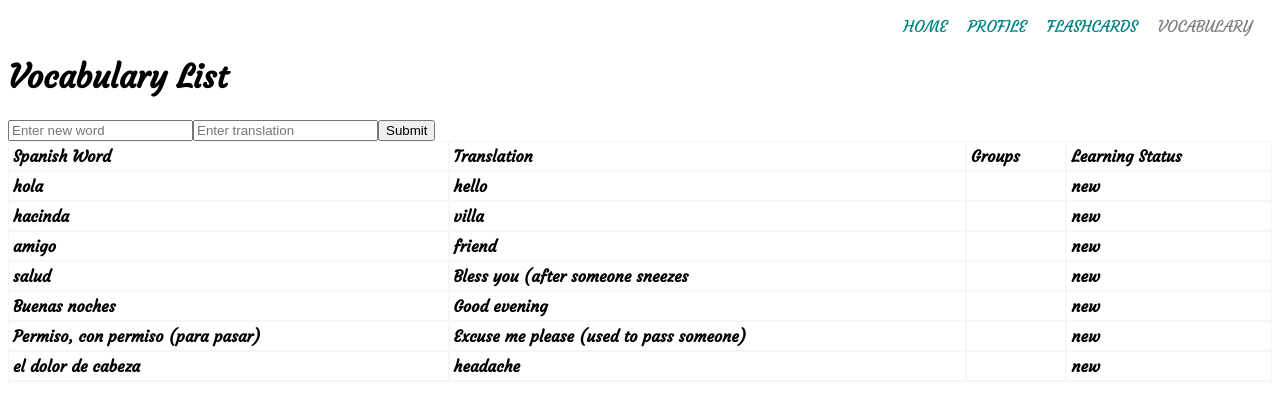
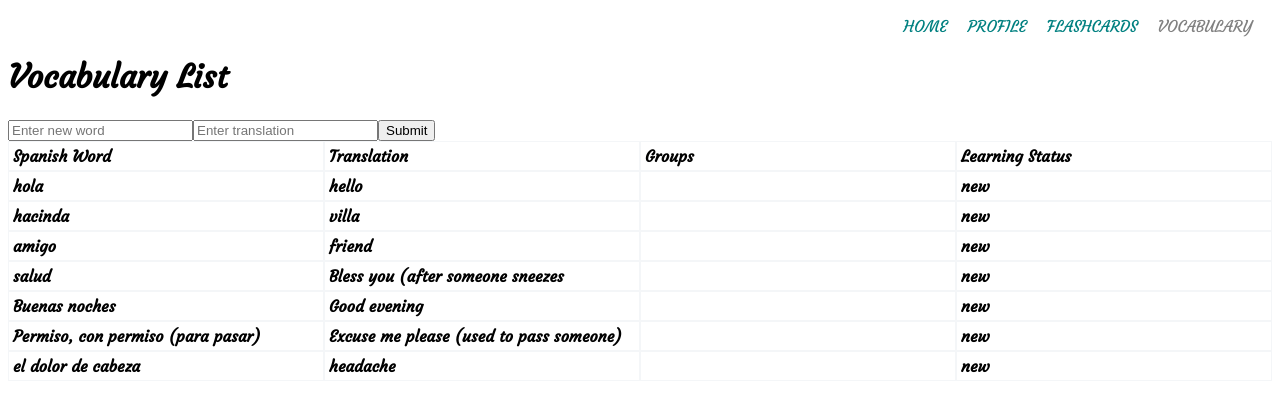
Before and after one commit to chatter-ladder/client, a React (Create React App) app: page /vocabulary in a window 1280 px wide. Shown: the top 410 px of the page. Built offline with nearby package versions, Linux system fonts and the light colour scheme.

Commit message:
Added min-width to columns and a scroll container to table to make table scrollable

```diff
--- a/src/components/UI/Table/Cell/Cell.module.css
+++ b/src/components/UI/Table/Cell/Cell.module.css
@@ -8,4 +8,5 @@
   border: 1px solid #f4f6f8;
   padding: 4px;
   text-align: left;
+  min-width: 300px;
 }
--- a/src/components/UI/Table/Table.js
+++ b/src/components/UI/Table/Table.js
@@ -43,10 +43,12 @@ class Table extends Component {
 
     return (
       <div className={classes.Container}>
-        <table className={classes.Table}>
-          <thead>{headingRows}</thead>
-          <tbody>{bodyRows}</tbody>
-        </table>
+        <div className={classes.ScrollContainer}>
+          <table className={classes.Table}>
+            <thead>{headingRows}</thead>
+            <tbody>{bodyRows}</tbody>
+          </table>
+        </div>
       </div>
     );
   }
--- a/src/components/UI/Table/Table.module.css
+++ b/src/components/UI/Table/Table.module.css
@@ -1,5 +1,9 @@
 .Container {
   max-width: 100vw;
+}
+
+.ScrollContainer {
+  overflow-x: auto;
 }
 
 .Table {
```
